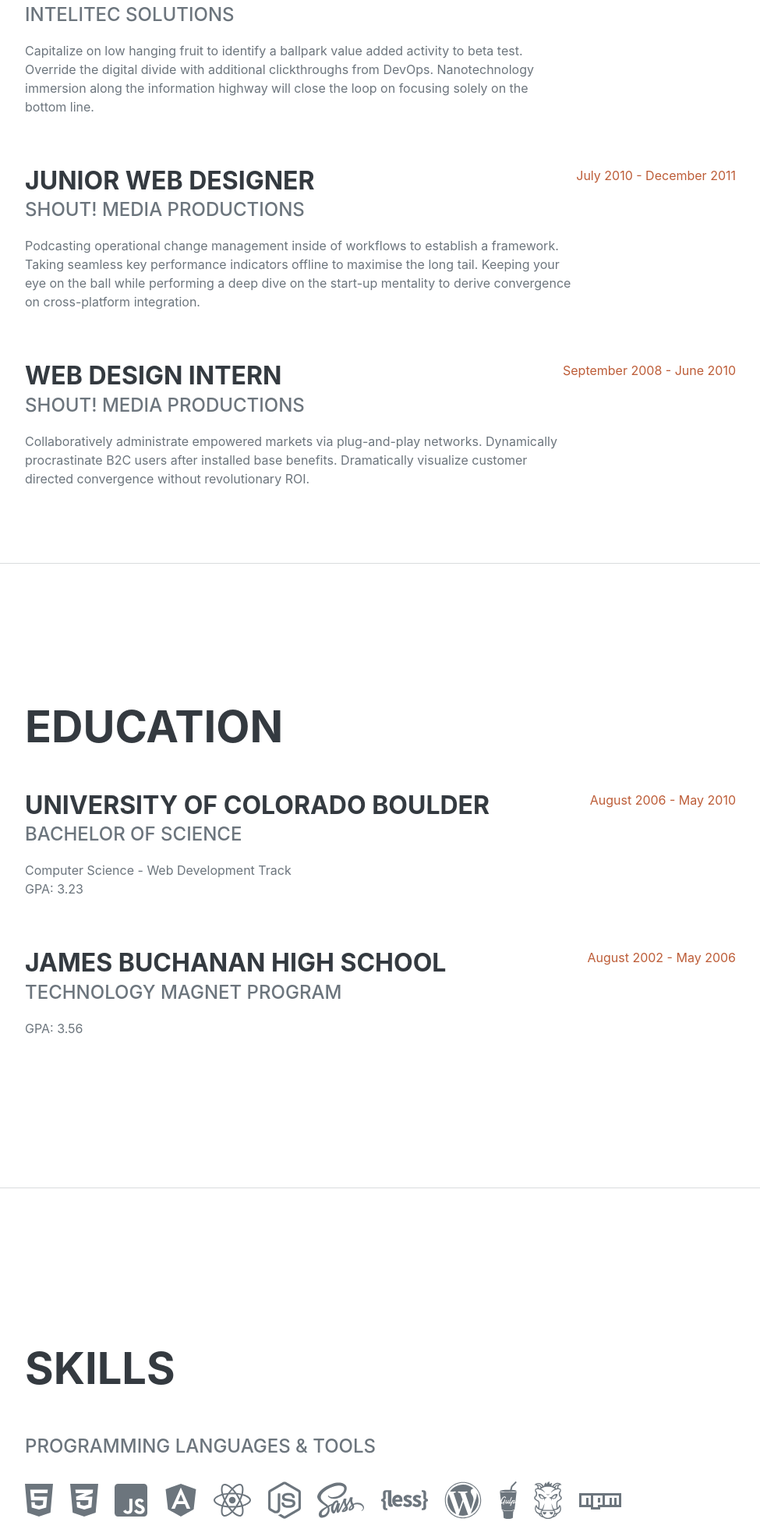
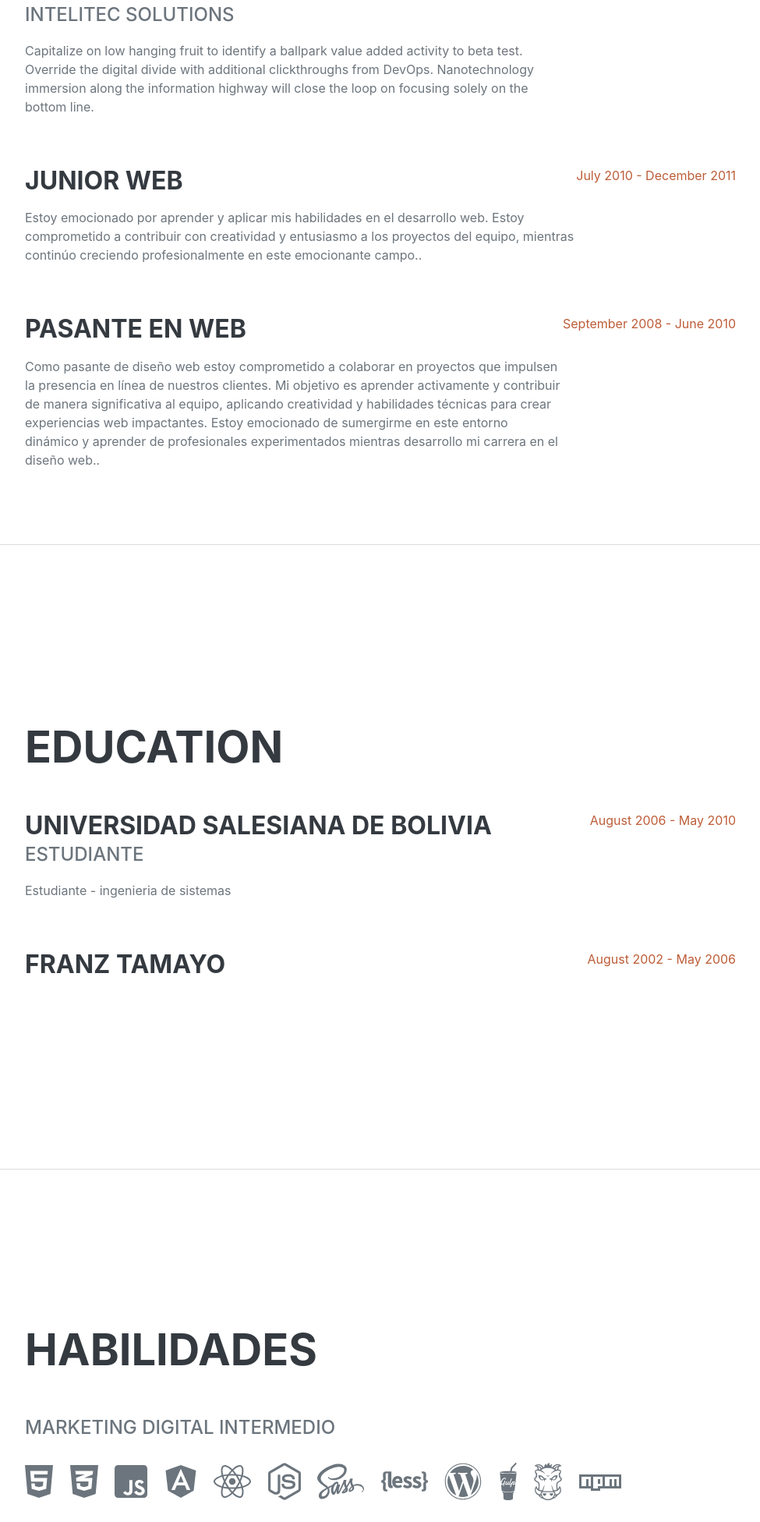
Before and after one commit to JOS9939862/portafolioPersonal, a Django app: page / in a window 1280 px wide. Shown: the part 1284-3236 px from the top of the page at 78% size, without its empty margins (288-1263 px from the left). Run offline with Django 5.2, Linux system fonts and the light colour scheme; some libraries are stand-ins or nearby versions; some web fonts are replaced.

Commit message:
cambios en diferenetes datos personales

```diff
--- a/templates/index.html
+++ b/templates/index.html
@@ -80,17 +80,17 @@
                     </div>
                     <div class="d-flex flex-column flex-md-row justify-content-between mb-5">
                         <div class="flex-grow-1">
-                            <h3 class="mb-0">Junior Web Designer</h3>
-                            <div class="subheading mb-3">Shout! Media Productions</div>
-                            <p>Podcasting operational change management inside of workflows to establish a framework. Taking seamless key performance indicators offline to maximise the long tail. Keeping your eye on the ball while performing a deep dive on the start-up mentality to derive convergence on cross-platform integration.</p>
+                            <h3 class="mb-0">junior web</h3>
+                            <div class="subheading mb-3"></div>
+                            <p> Estoy emocionado por aprender y aplicar mis habilidades en el desarrollo web. Estoy comprometido a contribuir con creatividad y entusiasmo a los proyectos del equipo, mientras continúo creciendo profesionalmente en este emocionante campo..</p>
                         </div>
                         <div class="flex-shrink-0"><span class="text-primary">July 2010 - December 2011</span></div>
                     </div>
                     <div class="d-flex flex-column flex-md-row justify-content-between">
                         <div class="flex-grow-1">
-                            <h3 class="mb-0">Web Design Intern</h3>
-                            <div class="subheading mb-3">Shout! Media Productions</div>
-                            <p>Collaboratively administrate empowered markets via plug-and-play networks. Dynamically procrastinate B2C users after installed base benefits. Dramatically visualize customer directed convergence without revolutionary ROI.</p>
+                            <h3 class="mb-0">pasante en web </h3>
+                            <div class="subheading mb-3"></div>
+                            <p>Como pasante de diseño web estoy comprometido a colaborar en proyectos que impulsen la presencia en línea de nuestros clientes. Mi objetivo es aprender activamente y contribuir de manera significativa al equipo, aplicando creatividad y habilidades técnicas para crear experiencias web impactantes. Estoy emocionado de sumergirme en este entorno dinámico y aprender de profesionales experimentados mientras desarrollo mi carrera en el diseño web..</p>
                         </div>
                         <div class="flex-shrink-0"><span class="text-primary">September 2008 - June 2010</span></div>
                     </div>
@@ -103,18 +103,18 @@
                     <h2 class="mb-5">Education</h2>
                     <div class="d-flex flex-column flex-md-row justify-content-between mb-5">
                         <div class="flex-grow-1">
-                            <h3 class="mb-0">University of Colorado Boulder</h3>
-                            <div class="subheading mb-3">Bachelor of Science</div>
-                            <div>Computer Science - Web Development Track</div>
-                            <p>GPA: 3.23</p>
+                            <h3 class="mb-0">Universidad Salesiana de Bolivia</h3>
+                            <div class="subheading mb-3">ESTUDIANTE</div>
+                            <div>Estudiante - ingenieria de sistemas </div>
+                            <p></p>
                         </div>
                         <div class="flex-shrink-0"><span class="text-primary">August 2006 - May 2010</span></div>
                     </div>
                     <div class="d-flex flex-column flex-md-row justify-content-between">
                         <div class="flex-grow-1">
-                            <h3 class="mb-0">James Buchanan High School</h3>
-                            <div class="subheading mb-3">Technology Magnet Program</div>
-                            <p>GPA: 3.56</p>
+                            <h3 class="mb-0">Franz Tamayo</h3>
+                            <div class="subheading mb-3"></div>
+                            <p></p>
                         </div>
                         <div class="flex-shrink-0"><span class="text-primary">August 2002 - May 2006</span></div>
                     </div>
@@ -124,8 +124,8 @@
             <!-- Skills-->
             <section class="resume-section" id="skills">
                 <div class="resume-section-content">
-                    <h2 class="mb-5">Skills</h2>
-                    <div class="subheading mb-3">Programming Languages & Tools</div>
+                    <h2 class="mb-5">Habilidades </h2>
+                    <div class="subheading mb-3">Marketing digital intermedio</div>
                     <ul class="list-inline dev-icons">
                         <li class="list-inline-item"><i class="fab fa-html5"></i></li>
                         <li class="list-inline-item"><i class="fab fa-css3-alt"></i></li>
```
